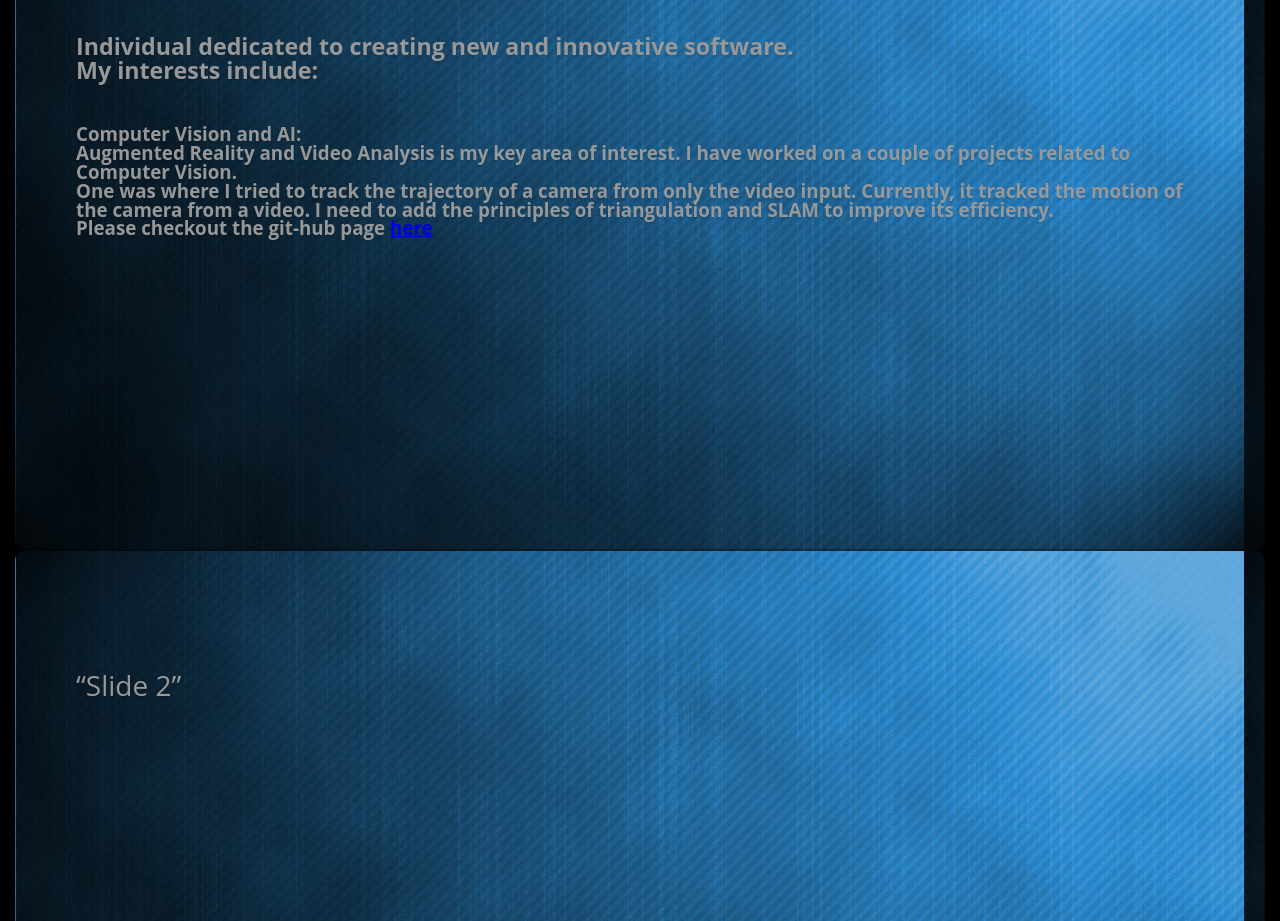
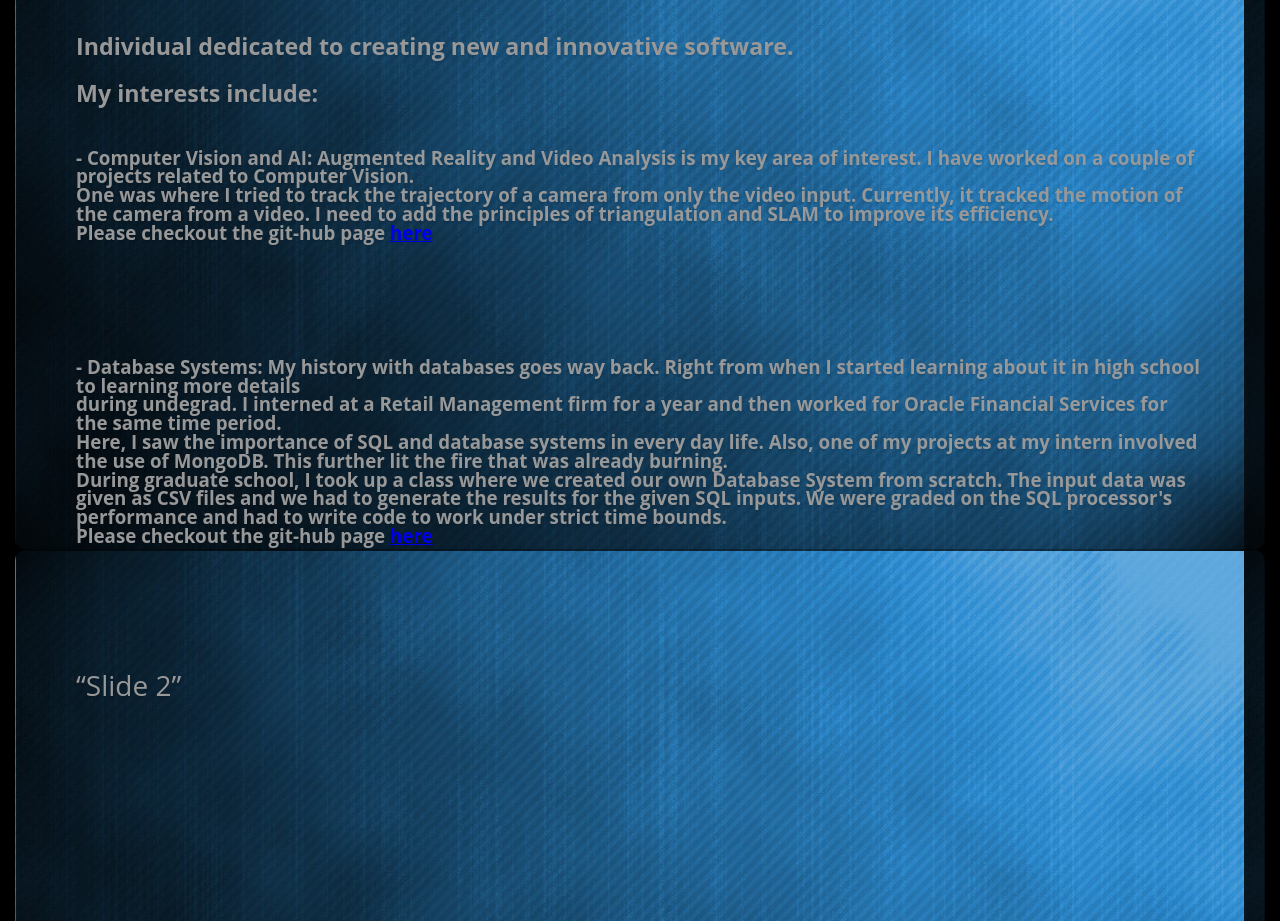
Before and after one commit to priyaman/priyaman.github.io, a plain HTML site: page index.html in a window 1280 px wide. Shown: the part 994-1915 px from the top of the page. Drawn offline with Linux system fonts and the light colour scheme; a script that the page names is missing.

Commit message:
added db

```diff
--- a/index.html
+++ b/index.html
@@ -56,14 +56,27 @@ body {
 	</div>
 	<div class="step slide" data-x="1142" data-y="-383" data-rotate="0" data-scale="1">
 	<h1>About Me</h1>
-	<h5>Individual dedicated to creating new and innovative software. <br/>
-	My interests include: <br/>
+	<h5>Individual dedicated to creating new and innovative software. <br/><br/>
+	My interests include:
 	</h5>
-	<h6><b>Computer Vision and AI:</b><br/>
+	<h6><b> - Computer Vision and AI:</b>
 	Augmented Reality and Video Analysis is my key area of interest. I have worked on a couple of projects related to Computer Vision.<br/>
 	One was where I tried to track the trajectory of a camera from only the video input. Currently, it tracked the motion of the camera from a video.
 	I need to add the principles of triangulation and SLAM to improve its efficiency. <br/>
-	Please checkout the git-hub page <a href="https://github.com/priyaman/TrackingCameraPose">here</a></h6>
+	Please checkout the git-hub page <a href="https://github.com/priyaman/TrackingCameraPose">here</a></h6></br>
+	<h6><b> - Database Systems:</b>
+	My history with databases goes way back. Right from when I started learning about it in high school to learning more details<br/>
+	during undegrad. I interned at a Retail Management firm for a year and then worked for Oracle Financial Services for the same time period.<br/>
+	Here, I saw the importance of SQL and database systems in every day life. Also, one of my projects at my intern involved the use of MongoDB.
+	This further lit the fire that was already burning. <br/>
+	During graduate school, I took up a class where we created our own Database System from scratch. The input data was given as CSV files and we
+	had to generate the results for the given SQL inputs. We were graded on the SQL processor's performance and had to write code to work under strict
+	time bounds.
+	<br/>
+	Please checkout the git-hub page <a href="https://github.com/priyaman/CustomDatabase">here</a></h6></br>
+
+	</h6></br>
+
 	</div>
 <div class="step slide" data-x="826" data-y="588" data-rotate="36" data-scale="1"><q>Slide 2</q></div>
 <div class="step slide" data-x="0" data-y="1189" data-rotate="72" data-scale="1"><q>Slide 3</q></div>
```
